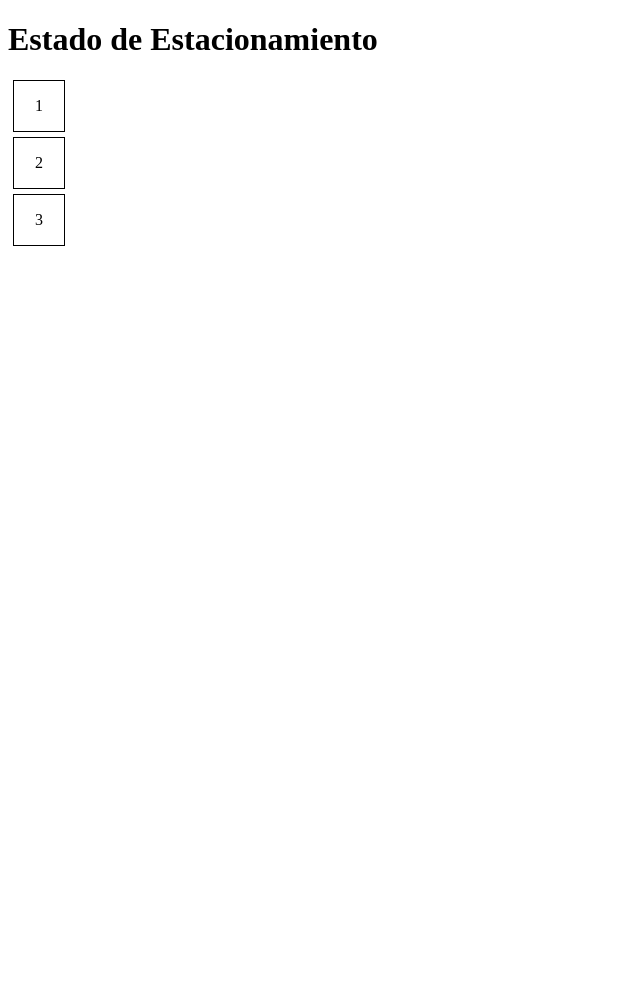
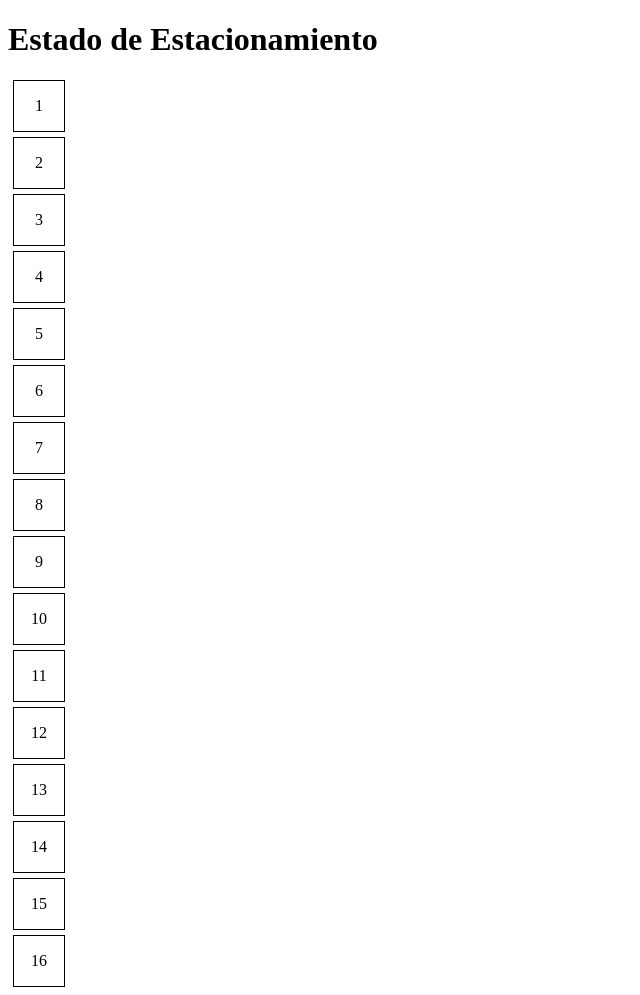
Before and after one commit to DARKVEL/Webpages, a plain HTML site: page index.html in a window 1280 px wide. Shown: the whole page, without its empty margins (0-640 px from the left). Before the commit the page ends 800 px from the top, so only its background shows below. Drawn offline with Linux system fonts and the light colour scheme.

Commit message:
Update index.html

```diff
--- a/index.html
+++ b/index.html
@@ -30,6 +30,19 @@
     <div class="casillero" id="estacionamiento1">1</div>
     <div class="casillero" id="estacionamiento2">2</div>
     <div class="casillero" id="estacionamiento3">3</div>
+    <div class="casillero" id="estacionamiento3">4</div>
+    <div class="casillero" id="estacionamiento3">5</div>
+    <div class="casillero" id="estacionamiento3">6</div>
+    <div class="casillero" id="estacionamiento3">7</div>
+    <div class="casillero" id="estacionamiento3">8</div>
+    <div class="casillero" id="estacionamiento3">9</div>
+    <div class="casillero" id="estacionamiento3">10</div>
+    <div class="casillero" id="estacionamiento3">11</div>
+    <div class="casillero" id="estacionamiento3">12</div>
+    <div class="casillero" id="estacionamiento3">13</div>
+    <div class="casillero" id="estacionamiento3">14</div>
+    <div class="casillero" id="estacionamiento3">15</div>
+    <div class="casillero" id="estacionamiento3">16</div>
     <!-- Añade más casilleros según sea necesario -->
 
     <script>
```
